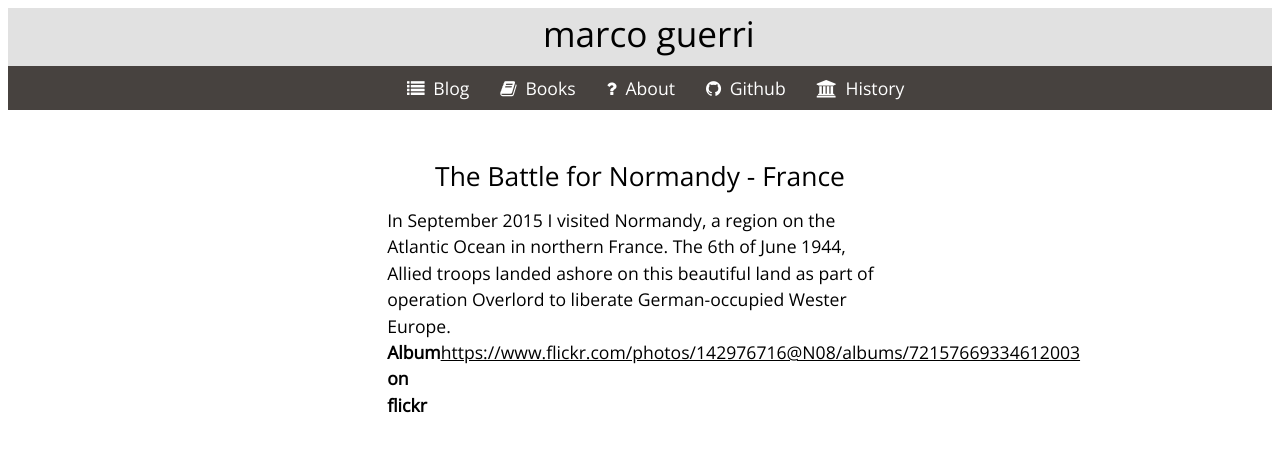
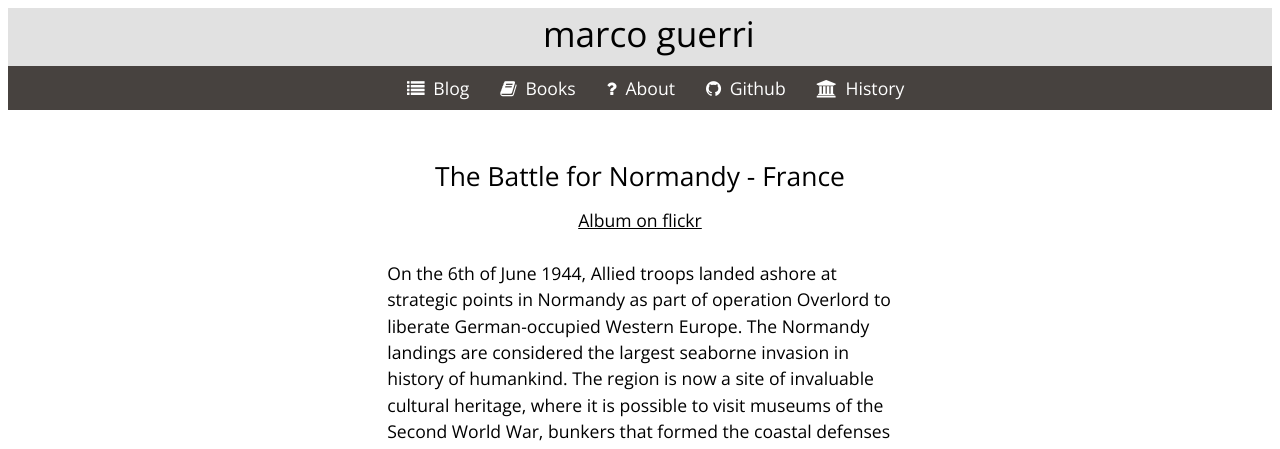
Before and after one commit to marcoguerri/marcoguerri.github.io, a Jekyll site: the page built from _history/2016-08-12-dday.markdown, in a window 1280 px wide and 1400 px high. Shown: the top 449 px of the window. Built offline with Jekyll 4.4.1, drawn with Linux system fonts in a browser that asks for light colours; some of the changed text lies outside the part shown; grey boxes are pictures that could not be loaded.

Commit message:
Some more experiments with the history section

```diff
--- a/_history/2016-08-12-dday.markdown
+++ b/_history/2016-08-12-dday.markdown
@@ -3,12 +3,19 @@ layout: history
 title:  "The Battle for Normandy - France"
 date:   2016-08-12 20:00:00
 categories: history
-introduction: "In September 2015 I visited Normandy, a region on the Atlantic Ocean
-in northern France. The 6th of June 1944, Allied troops landed ashore on this
-beautiful land as part of operation Overlord to liberate German-occupied Wester
-Europe."
+introduction: "On the 6th of June 1944, Allied troops landed ashore at strategic
+points in Normandy as part of operation Overlord to liberate German-occupied
+Western Europe. The Normandy landings are considered the largest seaborne invasion
+in history of humankind. The region is now a site of invaluable cultural heritage,
+where it is possible to visit museums of the Second World War, bunkers that formed
+the coastal defenses of the Third Reich and first and foremost, the beaches where
+Americans, British, Canadians, Norwegians came ashore with nearly 5000 landing and
+assault crafts. Here I have collected the most relevant pictures I have taken
+when visiting Normandy together with a brief explanation of what they portray."
 flickr: https://www.flickr.com/photos/142976716@N08/albums/72157669334612003
-places: Caen, Bayeux, Sword beach, Juno beach, Gold beach, Omaha beach, Utah beach
+places: "Caen, Bayeux, Sword beach, Juno beach, Gold beach, Omaha beach, Utah beach
+Point du Hoc, Longues-sur-Mer"
+readings: The Battle for Normandy, Anthony Beevor
 published: Yes
 
 images:
@@ -66,5 +73,29 @@ images:
     - image_path: "https://c1.staticflickr.com/9/8314/28928178496_58926245ab_h.jpg"
       thumb: "https://c1.staticflickr.com/9/8314/28928178496_4d113518f7_m.jpg"
       description: "Grave of an unknown soldier at the Bayeux Commonwealth War
-      Graves Commission Cemetery"
+      Graves Commission Cemetery died on the 6th of June 1944."
+
+
+    - image_path: "https://c5.staticflickr.com/9/8780/28867490772_ec4334cfac_h.jpg"
+      thumb: "https://c5.staticflickr.com/9/8780/28867490772_4d79314d1b_m.jpg"
+      description: "Omaha beach, probably the most known part of the American
+      sector."
+
+    - image_path: "https://c3.staticflickr.com/9/8437/28867498362_bb17cc2733_h.jpg"
+      thumb: "https://c3.staticflickr.com/9/8437/28867498362_b79beed322_m.jpg"
+      description: "Omaha beach"
+
+    - image_path: "https://c8.staticflickr.com/8/7750/28895989911_50aea51c34_h.jpg"
+      thumb: "https://c8.staticflickr.com/8/7750/28895989911_1132d40e61_m.jpg"
+      description: "Memorial to the American 1st Infantry Division, 'The Big Red
+      One', at Omaha beach. Engraved on this momnument are the names of the 627
+      soldiers from the 1st Infantry who gave their lives to liberate Europe. Their
+      motto: 'No Mission Too Difficult, No Sacrifice Too Great, Duty First'."
+
+    - image_path: "https://c3.staticflickr.com/9/8437/28867498362_bb17cc2733_h.jpg"
+      thumb: "https://c3.staticflickr.com/9/8437/28867498362_b79beed322_m.jpg"
+      description: "Memorial to the 5th Engineer Special Brigade, also deployed
+      on Omaha beach on D-Day."
+
+
 ---
--- a/_layouts/history.html
+++ b/_layouts/history.html
@@ -13,25 +13,16 @@ layout: master
 
 <div class="summary">
 <h1 class='post_title'>{{page.title}}</h1>
+<div align="center">
+<a href="{{page.flickr}}" target="_blank">Album on flickr</a>
 </div>
+<br>
 {{ page.introduction }}
-
-<div style="display:table-row;">
-    <div style="display:table-cell; width:20%">
-    <b>Album on flickr</b>
-    </div>
-    <div style="display:table-cell;vertical-align:top">
-         <a href="{{ page.flickr }}" target="_blank">{{page.flickr}}</a>
-    </div>
 </div>
-
-<br>
-<br>
-<div style="display:table">
-
+<div style="display:table;padding-top:2em">
   {% for image in page.images %}
     <div style="display:table-row;">
-        <div style="display:table-cell; width:40%">
+        <div style="display:table-cell;padding-right:1em">
             <a id="single_image" href="{{ image.image_path }}">
             <img src="{{ image.thumb }}" alt=""/></a>
         </div>
@@ -42,4 +33,3 @@ layout: master
   {% endfor %}
 
 </div>
-</ul>
--- a/index.html
+++ b/index.html
@@ -25,7 +25,7 @@ full_posts: 1
             {% endif %}
                 <tr>
                 <th><a href='{{ post.url }}'>{{ post.title }}</a></th>
-                <td>{{ post.date | date: "%-d %B %Y" }}</td>
+                <td align="right">{{ post.date | date: "%-d %B %Y" }}</td>
                 </tr>
         {% endif %}
         {% assign published = published | plus: 1 %}
```
Also changed, not shown: other parts of _history/2016-08-12-dday.markdown (+9 -9 lines).
